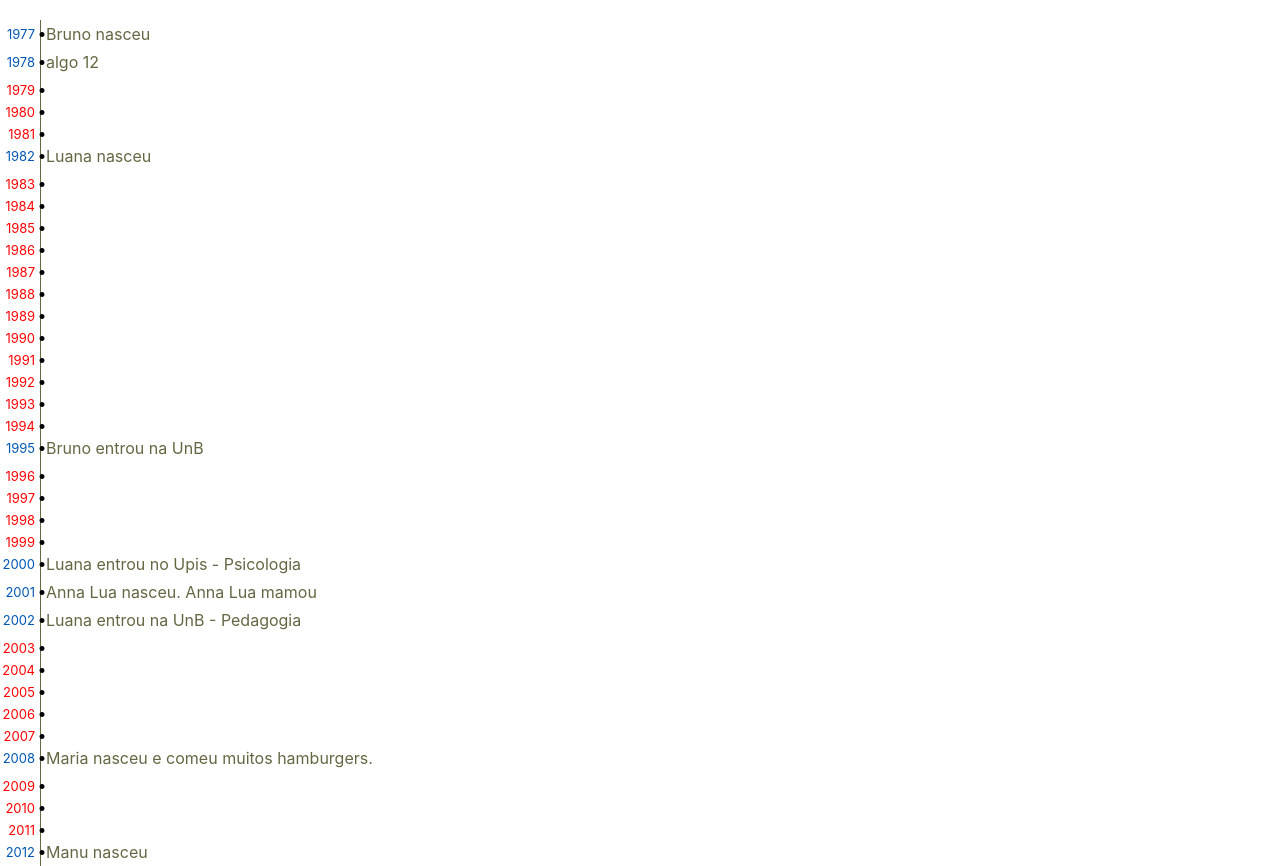
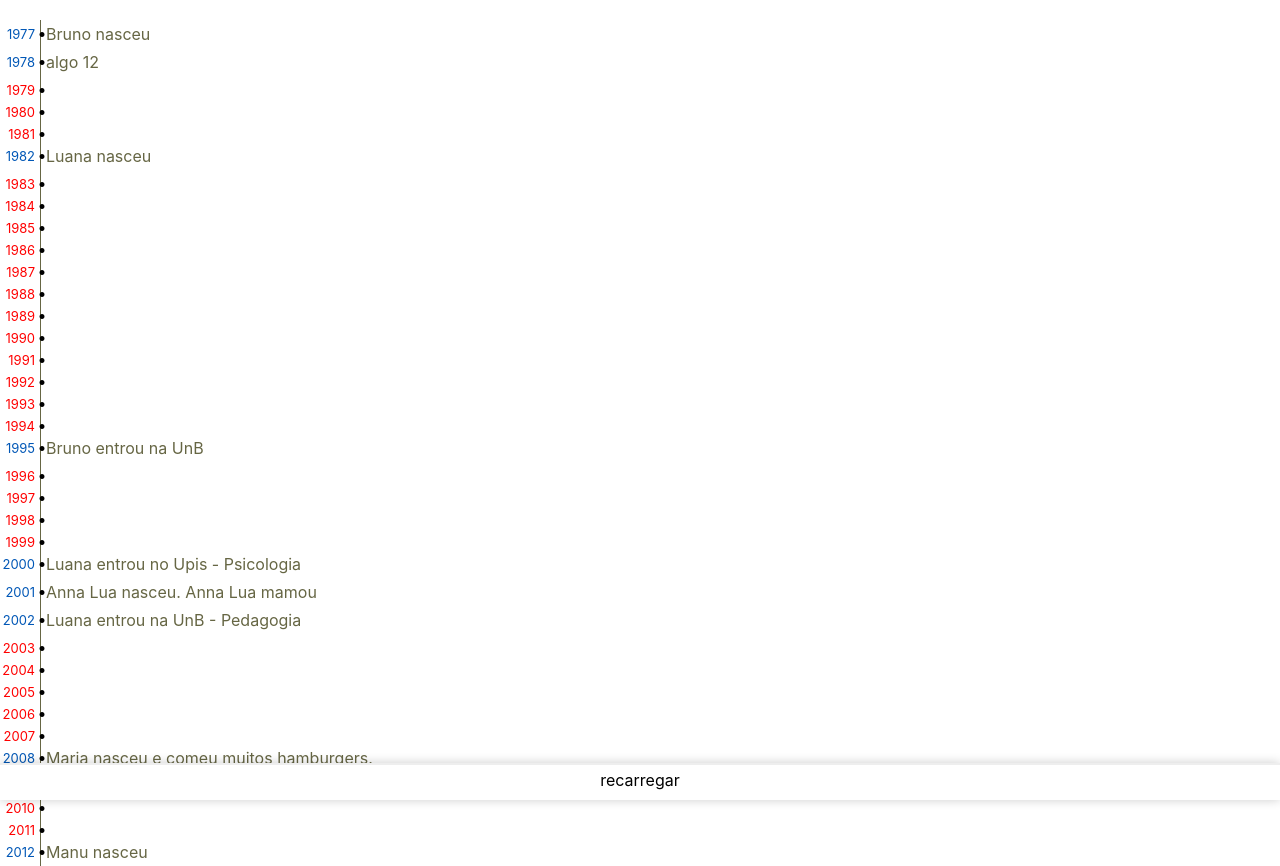
Before and after one commit to brunoreis/em-tempo, a Next.js app: page / in a window 1280 px wide. Built offline with nearby package versions, Linux system fonts and the light colour scheme.

Commit message:
recarregar

```diff
--- a/components/Timeline.js
+++ b/components/Timeline.js
@@ -7,6 +7,26 @@ const Wrapper = styled.div`
   flex: 1;
   margin-top: 20px;
 `
+
+const Tools = styled.div`
+	position: fixed;
+	display: flex;
+	justify-content: center;
+	align-items: center;
+	bottom:0;
+	height: 37px;
+	background-color: #fff;
+	width: 100%;
+	border-top: #eee solid 2px;
+	box-shadow: 0px 0 10px rgba(5, 5, 5, 0.2);
+`
+
+const Button = styled.div`
+	height: 25px;
+	cursor: pointer;
+
+`
+
 
 const calculateAllTimeEvents = () => {
   const initialDate = timeEvents[0].date
@@ -49,7 +69,12 @@ export const Timeline = () => {
         <span key={timeEvent.date}>
           <Event timeEvent={timeEvent} />
         </span>
-      ))}
+			))}
+			<Tools>
+				<Button onClick={() => window.location.reload()}>
+					recarregar
+				</Button>
+			</Tools>
     </Wrapper>
   )
 }
```
